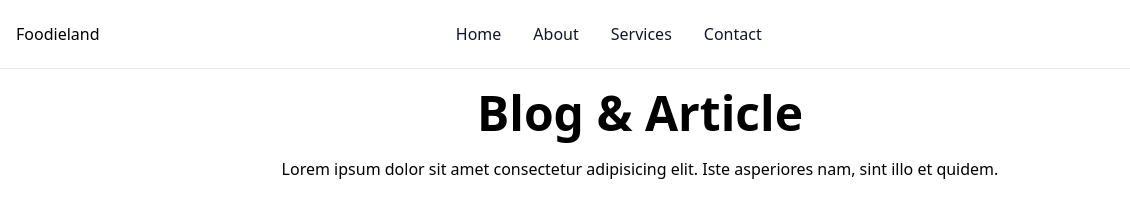
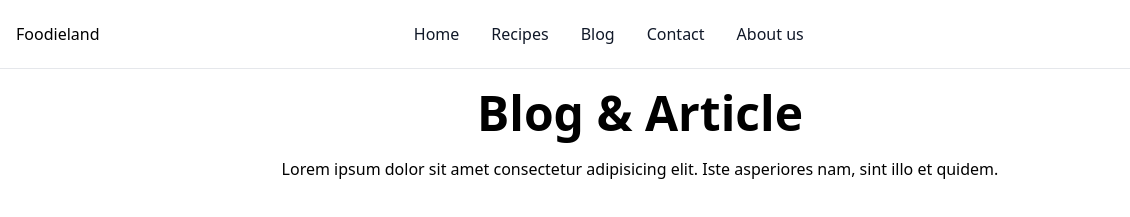
Before and after one commit to Y-Meng-Sea/05_Y_Meng_Sea_PVH_Web_Mini_Project001, a website: page src/html/blog.html in a window 1280 px wide. Shown: the top 217 px of the page, 0-1130 px from the left. Drawn offline with Linux system fonts and the light colour scheme.

Commit message:
added link to navbar

```diff
--- a/src/html/blog.html
+++ b/src/html/blog.html
@@ -17,7 +17,7 @@
           <!-- navbar -->
           <nav class="bg-white dark:bg-gray-900 sticky w-full z-20 top-0 start-0 border-b border-gray-200 dark:border-gray-600">
                <div class="max-w-screen-xl flex flex-wrap items-center justify-between mx-auto p-4">
-                    <a href="#" class="flex items-center space-x-3 rtl:space-x-reverse"> Foodieland </a>
+                    <a href="../../index.html" class="flex items-center space-x-3 rtl:space-x-reverse"> Foodieland </a>
                     <div class="flex md:order-2 space-x-3 md:space-x-0 rtl:space-x-reverse">
                          <div class="px-4 py-2 text-center flex gap-8 text-xl cursor-pointer">
                               <i class="fa-brands fa-facebook-f"></i>
@@ -49,30 +49,37 @@
                          >
                               <li>
                                    <a
-                                        href="#"
+                                        href="../../index.html"
                                         class="block py-2 px-3 text-gray-900 rounded-sm hover:bg-gray-100 md:hover:bg-transparent md:hover:text-blue-700 md:p-0 md:dark:hover:text-blue-500 dark:text-white dark:hover:bg-gray-700 dark:hover:text-white md:dark:hover:bg-transparent dark:border-gray-700"
                                         >Home</a
                                    >
                               </li>
                               <li>
                                    <a
-                                        href="#"
+                                        href="./Recipe.html"
                                         class="block py-2 px-3 text-gray-900 rounded-sm hover:bg-gray-100 md:hover:bg-transparent md:hover:text-blue-700 md:p-0 md:dark:hover:text-blue-500 dark:text-white dark:hover:bg-gray-700 dark:hover:text-white md:dark:hover:bg-transparent dark:border-gray-700"
-                                        >About</a
+                                        >Recipes</a
+                                   >
+                              </li>
+                              <li>
+                                   <a
+                                        href="./blog.html"
+                                        class="block py-2 px-3 text-gray-900 rounded-sm hover:bg-gray-100 md:hover:bg-transparent md:hover:text-blue-700 md:p-0 md:dark:hover:text-blue-500 dark:text-white dark:hover:bg-gray-700 dark:hover:text-white md:dark:hover:bg-transparent dark:border-gray-700"
+                                        >Blog</a
+                                   >
+                              </li>
+                              <li>
+                                   <a
+                                        href="./contact.html"
+                                        class="block py-2 px-3 text-gray-900 rounded-sm hover:bg-gray-100 md:hover:bg-transparent md:hover:text-blue-700 md:p-0 md:dark:hover:text-blue-500 dark:text-white dark:hover:bg-gray-700 dark:hover:text-white md:dark:hover:bg-transparent dark:border-gray-700"
+                                        >Contact</a
                                    >
                               </li>
                               <li>
                                    <a
                                         href="#"
                                         class="block py-2 px-3 text-gray-900 rounded-sm hover:bg-gray-100 md:hover:bg-transparent md:hover:text-blue-700 md:p-0 md:dark:hover:text-blue-500 dark:text-white dark:hover:bg-gray-700 dark:hover:text-white md:dark:hover:bg-transparent dark:border-gray-700"
-                                        >Services</a
-                                   >
-                              </li>
-                              <li>
-                                   <a
-                                        href="#"
-                                        class="block py-2 px-3 text-gray-900 rounded-sm hover:bg-gray-100 md:hover:bg-transparent md:hover:text-blue-700 md:p-0 md:dark:hover:text-blue-500 dark:text-white dark:hover:bg-gray-700 dark:hover:text-white md:dark:hover:bg-transparent dark:border-gray-700"
-                                        >Contact</a
+                                        >About us</a
                                    >
                               </li>
                          </ul>
```
Also changed, not shown: index.html (+19 -12 lines), src/html/Recipe.html (+19 -12 lines), src/html/contact.html (+19 -12 lines).
